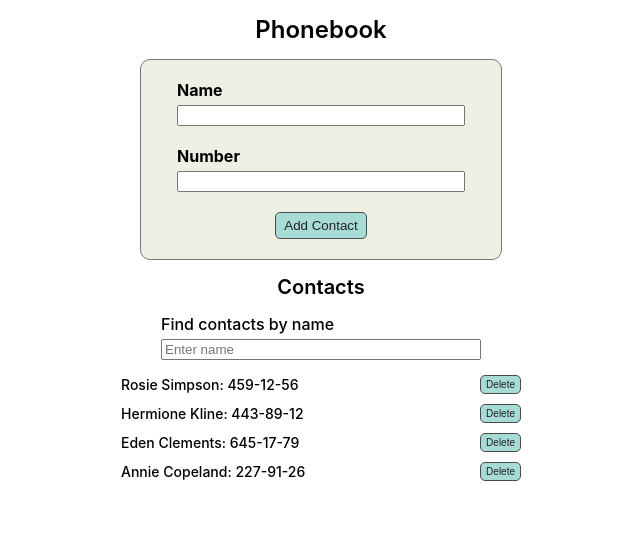
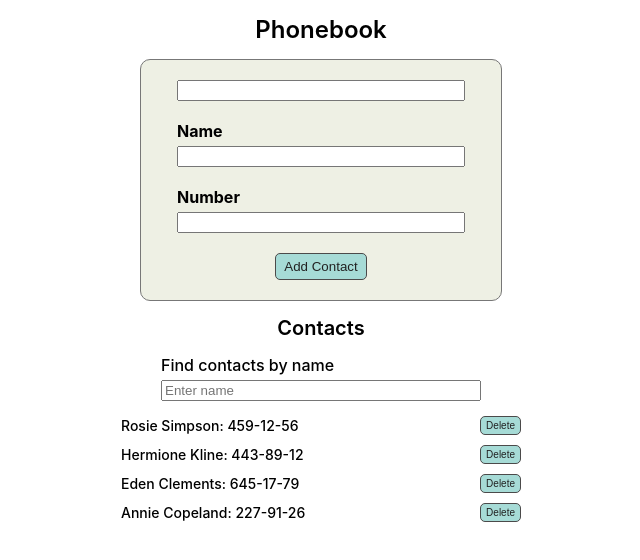
Before and after one commit to MStartsev/goit-react-hw-08-phonebook, a React (Create React App) app: page / in a window 1280 px wide. Shown: the top 560 px of the page, without its empty margins (319-959 px from the left). Built offline with nearby package versions, Linux system fonts and the light colour scheme.

Commit message:
app corr

```diff
--- a/package.json
+++ b/package.json
@@ -1,8 +1,8 @@
 {
-  "name": "goit-react-hw-04-phonebook",
+  "name": "goit-react-hw-06-phonebook",
   "version": "0.1.0",
   "private": true,
-  "homepage": "https://MStartsev.github.io/goit-react-hw-04-phonebook/",
+  "homepage": "https://MStartsev.github.io/goit-react-hw-06-phonebook/",
   "dependencies": {
     "@testing-library/jest-dom": "^5.16.3",
     "@testing-library/react": "^12.1.4",
--- a/src/components/App/App.jsx
+++ b/src/components/App/App.jsx
@@ -7,9 +7,7 @@ import {
   ContactForm,
   ContactList,
   Filter,
-  Container,
-  Title,
-  SubTitle,
+  css,
 } from 'components/App/exports';
 
 const localСontacts = localStorage.getItem('contacts');
@@ -57,16 +55,16 @@ export default function App() {
     );
 
   return (
-    <Container>
-      <Title>Phonebook</Title>
+    <div className={css.container}>
+      <h1 className={css.title}>Phonebook</h1>
       <ContactForm onSubmit={onAddContact} />
-      <SubTitle>Contacts</SubTitle>
+      <h2 className={css.subtitle}>Contacts</h2>
       <Filter value={filter} onChange={changeFilter} />
       <ContactList
         contacts={contacts}
         getFilteredContacts={getFilteredContacts}
         onContactDelete={onContactDelete}
       />
-    </Container>
+    </div>
   );
 }
--- a/src/components/App/AppElements.jsx
+++ /dev/null
@@ -1,13 +0,0 @@
-import css from './App.module.css';
-
-export const Container = ({ children }) => (
-  <div className={css.container}>{children}</div>
-);
-
-export const Title = ({ children }) => (
-  <h1 className={css.title}>{children}</h1>
-);
-
-export const SubTitle = ({ children }) => (
-  <h2 className={css.subtitle}>{children}</h2>
-);
--- a/src/components/App/exports.js
+++ b/src/components/App/exports.js
@@ -7,4 +7,4 @@ export { default as ContactListItem } from '../ContactListItem/ContactListItem';
 export { default as Filter } from '../Filter/Filter';
 
 export { default as contactsTest } from '../../contactsTest.json';
-export { Container, Title, SubTitle } from './AppElements';
+export { default as css } from './App.module.css';
--- a/src/components/ContactForm/ContactForm.jsx
+++ b/src/components/ContactForm/ContactForm.jsx
@@ -6,6 +6,8 @@ import {
   InputText,
   InputTel,
   FormButton,
+  Input,
+  css,
 } from './exports';
 
 const ContactForm = ({ onSubmit }) => {
@@ -35,6 +37,7 @@ const ContactForm = ({ onSubmit }) => {
 
   return (
     <Form onSubmit={onHandleSubmit}>
+      <Input onChange={onInputChange} value={name} textValue="name" />
       <Label>
         Name
         <InputText onChange={onInputChange} value={name} />
--- a/src/components/ContactForm/ContactFormElements.jsx
+++ b/src/components/ContactForm/ContactFormElements.jsx
@@ -14,10 +14,10 @@ export const FormButton = ({ children }) => (
   <button className={css['form-button']}>{children}</button>
 );
 
-const Input = props => <input {...props} className={css.input} required />;
+const InputDef = props => <input {...props} className={css.input} required />;
 
 export const InputText = props => (
-  <Input
+  <InputDef
     {...props}
     type="text"
     name="name"
@@ -26,8 +26,9 @@ export const InputText = props => (
   />
 );
 
-export const InputTel = props => (
-  <Input
+export const InputTel = props => {
+  return (
+    <InputDef
       {...props}
       type="tel"
       name="number"
@@ -35,3 +36,43 @@ export const InputTel = props => (
       title="Phone number must be digits and can contain spaces, dashes, parentheses and can start with +"
     />
   );
+};
+
+export const Input = props => {
+  console.log(props.className);
+  const CustomInput = props => (
+    <input input {...props} className={css.input} required />
+  );
+
+  const toUpperCaseFirstLetter = word =>
+    word.charAt(0).toUpperCase() + word.slice(1);
+  const inputNameType = props.textValue === 'name';
+
+  return (
+    <label className={css.label}>
+      {/* {props.text.charAt(0).toUpperCase() + props.text.slice(1)} */}
+      {inputNameType && (
+        <CustomInput
+          {...props.onChange}
+          {...props.value}
+          className={props.className}
+          type="text"
+          name="name"
+          pattern="^[a-zA-Zа-яА-Я]+(([' -][a-zA-Zа-яА-Я ])?[a-zA-Zа-яА-Я]*)*$"
+          title="Name may contain only letters, apostrophe, dash and spaces. For example Adrian, Jacob Mercer, Charles de Batz de Castelmore d'Artagnan"
+        />
+      )}
+      {!inputNameType && (
+        <CustomInput
+          {...props.onChange}
+          {...props.value}
+          className={props.className}
+          type="tel"
+          name="number"
+          pattern="\+?\d{1,4}?[-.\s]?\(?\d{1,3}?\)?[-.\s]?\d{1,4}[-.\s]?\d{1,4}[-.\s]?\d{1,9}"
+          title="Phone number must be digits and can contain spaces, dashes, parentheses and can start with +"
+        />
+      )}
+    </label>
+  );
+};
--- a/src/components/ContactForm/exports.js
+++ b/src/components/ContactForm/exports.js
@@ -1,5 +1,6 @@
 export { default as React, useState, useEffect } from 'react';
 export { default as PropTypes } from 'prop-types';
+export { default as css } from './ContactForm.module.css';
 
 export {
   Form,
@@ -7,4 +8,5 @@ export {
   InputText,
   InputTel,
   FormButton,
+  Input,
 } from './ContactFormElements';
```
Lines whose indentation alone changed are shown as unchanged.
